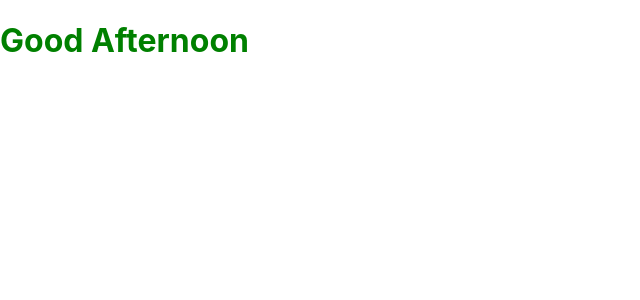
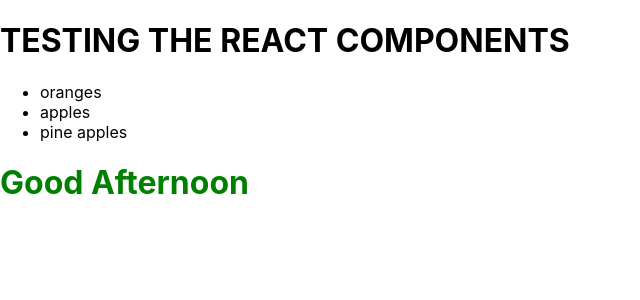
Before and after one commit to JeremiahID/learning-react, a React (Create React App) app: page / in a window 1280 px wide. Shown: the top 300 px of the page, without its empty margins (0-640 px from the left). Built offline with nearby package versions, Linux system fonts and the light colour scheme.

Commit message:
learning react components

```diff
--- a/src/heading.jsx
+++ b/src/heading.jsx
@@ -0,0 +1,8 @@
+import React from 'react';
+
+
+function Heading(){
+    return <h1>TESTING THE REACT COMPONENTS</h1>
+}
+
+export default Heading;
--- a/src/index.js
+++ b/src/index.js
@@ -3,6 +3,9 @@ import ReactDOM from 'react-dom/client';
 import './index.css';
 import App from './App';
 import reportWebVitals from './reportWebVitals';
+import Heading from './heading';
+import List from './list';
+
 
 
 
@@ -31,6 +34,8 @@ const root = ReactDOM.createRoot(document.getElementById('root'));
 root.render(
   <React.StrictMode>
     <div>
+      <Heading />
+      <List />
       <h1 style = {customStyle}>{welcome}</h1>
 
     </div>
--- /dev/null
+++ b/src/list.jsx
@@ -0,0 +1,12 @@
+import React from 'react';
+
+
+function List(){
+    return <ul>
+        <li> oranges </li>
+        <li> apples </li>
+        <li> pine apples </li>
+    </ul>
+}
+
+export default List
```
